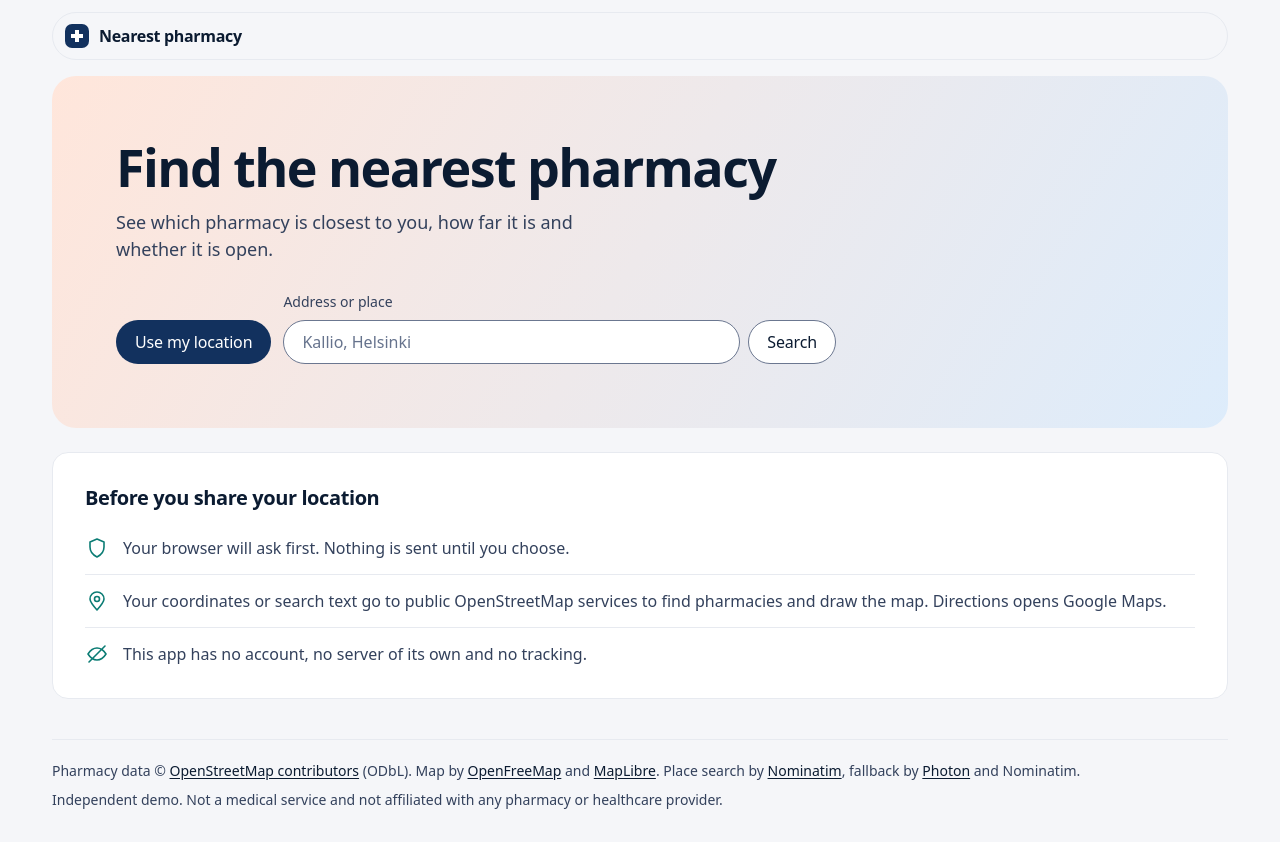
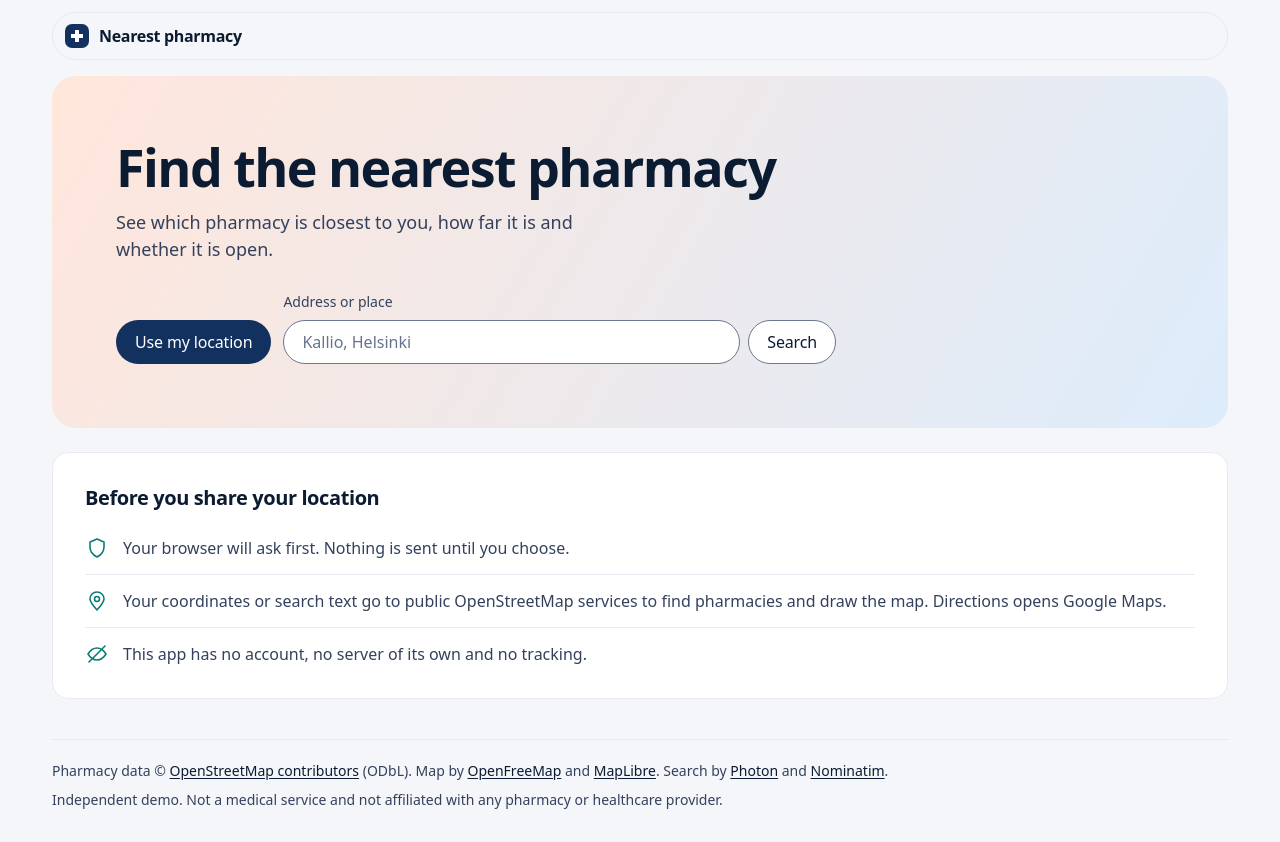
Before and after one commit to smravec/nearest-pharmacy, a React (Vite) app in the folder web/: page / in a window 1280 px wide. Built offline with nearby package versions, Linux system fonts and the light colour scheme.

Commit message:
Credit Photon and Nominatim as the search in the footer

```diff
--- a/web/src/components/Attribution.tsx
+++ b/web/src/components/Attribution.tsx
@@ -4,9 +4,8 @@ export function Attribution() {
       <p>
         Pharmacy data © <a href="https://www.openstreetmap.org/copyright">OpenStreetMap contributors</a> (ODbL).
         Map by <a href="https://openfreemap.org">OpenFreeMap</a> and{' '}
-        <a href="https://maplibre.org">MapLibre</a>. Place search by{' '}
-        <a href="https://nominatim.org">Nominatim</a>, fallback by{' '}
-        <a href="https://photon.komoot.io">Photon</a> and Nominatim.
+        <a href="https://maplibre.org">MapLibre</a>. Search by{' '}
+        <a href="https://photon.komoot.io">Photon</a> and <a href="https://nominatim.org">Nominatim</a>.
       </p>
       <p>
         Independent demo. Not a medical service and not affiliated with any pharmacy or healthcare provider.
```
